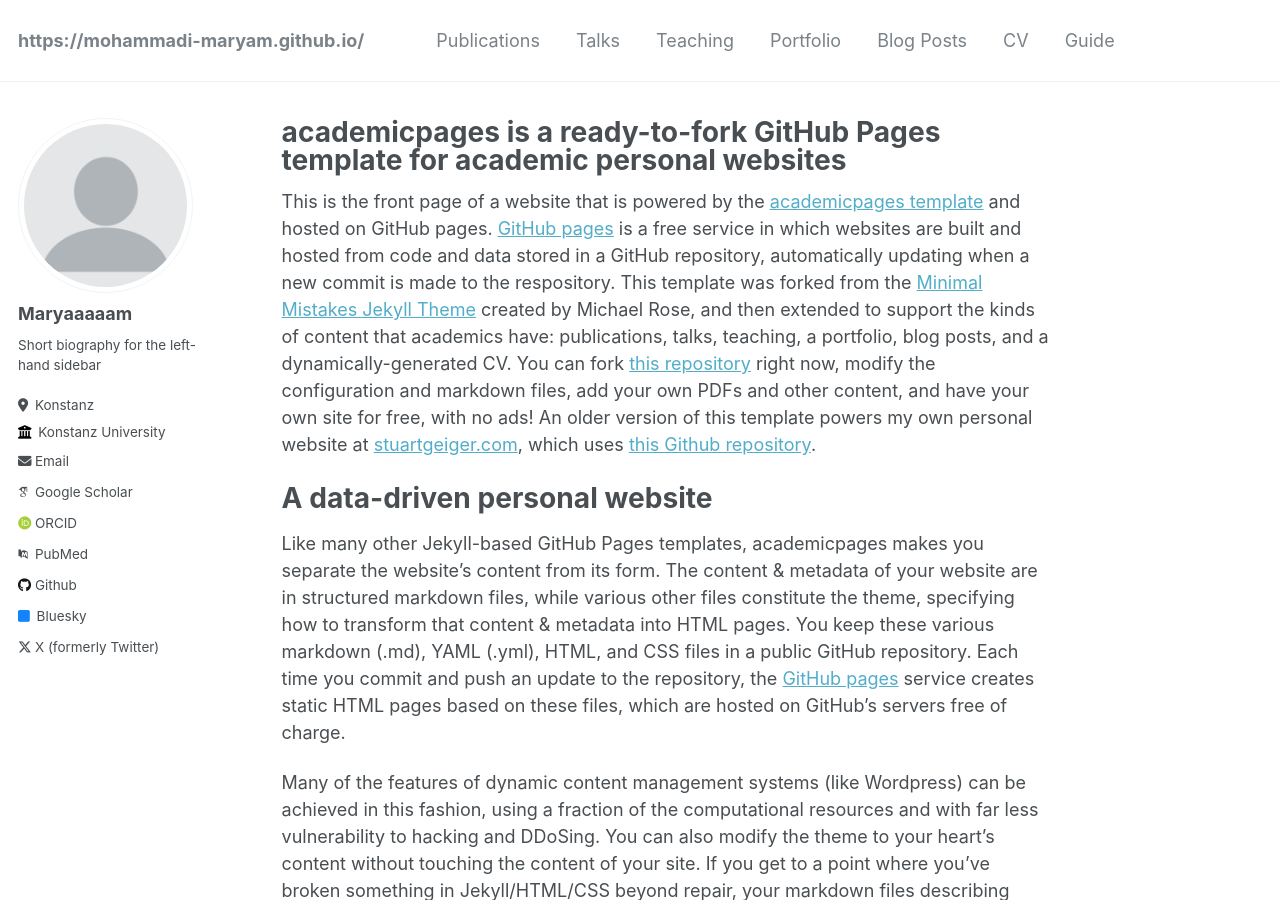
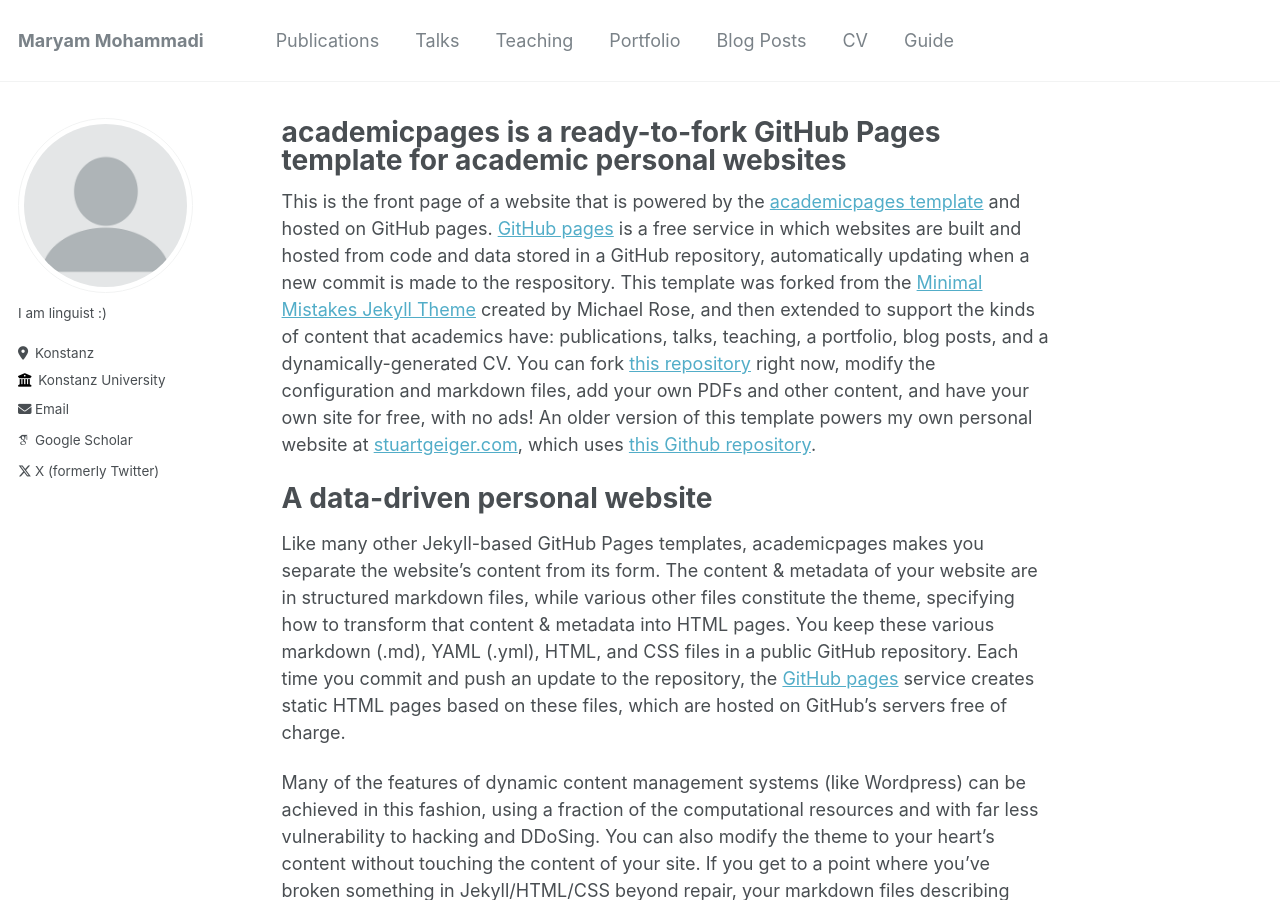
Before and after one commit to Mohammadi-Maryam/MM.github.io, a Jekyll site: the page built from _pages/about.md, in a window 1280 px wide and 900 px high. Built offline with Jekyll 4.4.1, drawn with Linux system fonts in a browser that asks for light colours; some web fonts are replaced.

Commit message:
Update _config.yml

```diff
--- a/_config.yml
+++ b/_config.yml
@@ -8,7 +8,7 @@
 
 # Basic Site Settings
 locale                   : "en-US"
-title                    : "https://mohammadi-maryam.github.io/"
+title                    : "Maryam Mohammadi"
 title_separator          : "-"
 name                     : &name "Maryam"
 description              : &description "personal description"
@@ -22,32 +22,32 @@ repository               : "mohammadi-maryam/mohammadi-maryam.github.io/"
 author:
   # Biographic information
   avatar           : "profile.png"
-  name             : "Maryaaaaam"
+  name             : ""
   pronouns         : # example: "she/her"
-  bio              : "Short biography for the left-hand sidebar"
+  bio              : "I am linguist :)"
   location         : "Konstanz"
   employer         : "Konstanz University"
   uri              : # URL
   email            : "maryam.mohammadi@uni-konstanz.de"
 
   # Academic websites
-  arxiv            : # URL - Update with the correct link to your profile
   googlescholar    : "https://scholar.google.com/citations?user=PS_CX0AAAAAJ"
-  impactstory      : # URL
-  orcid            : "http://orcid.org/yourorcidurl"
-  pubmed           : "https://www.ncbi.nlm.nih.gov/pubmed/?term=john+snow"
   researchgate     : # URL
+  #arxiv            : # URL - Update with the correct link to your profile
+  #impactstory      : # URL
+  #orcid            : "http://orcid.org/yourorcidurl"
+  #pubmed           : "https://www.ncbi.nlm.nih.gov/pubmed/?term=john+snow"
 
   # Repositories and software development
-  bitbucket        : # Username - Update with your username on the site
-  codepen          : # Username
-  dribbble         : # Username
-  github           : "academicpages"
-  kaggle           : # Username
-  stackoverflow    : # User number or user number and name (i.e., use "1" or "1/jeff-atwood")
+  #bitbucket        : # Username - Update with your username on the site
+  #codepen          : # Username
+  #dribbble         : # Username
+  #github           : "academicpages"
+  #kaggle           : # Username
+  #stackoverflow    : # User number or user number and name (i.e., use "1" or "1/jeff-atwood")
 
   # Social media
-  bluesky          : "bsky.app" # Replace this with you Bluesky username
+  #bluesky          : "bsky.app" # Replace this with you Bluesky username
   facebook         : # Username
   flickr           : # Username
   foursquare       : # Username
```
